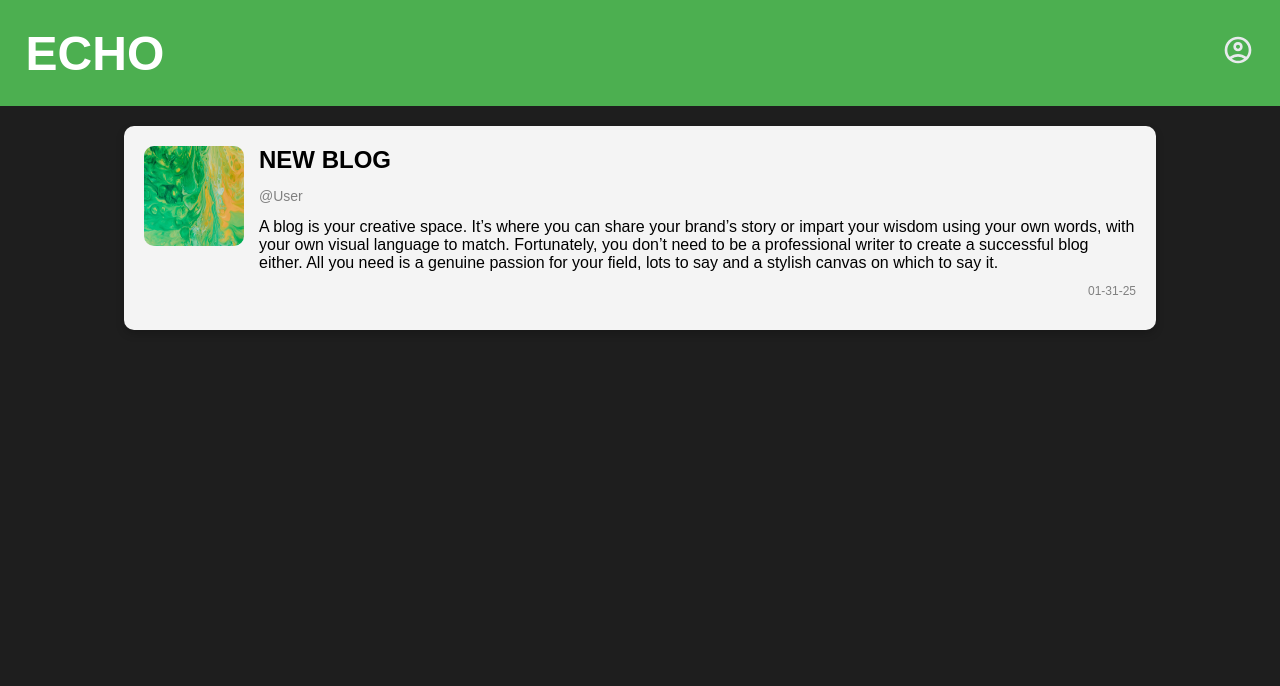
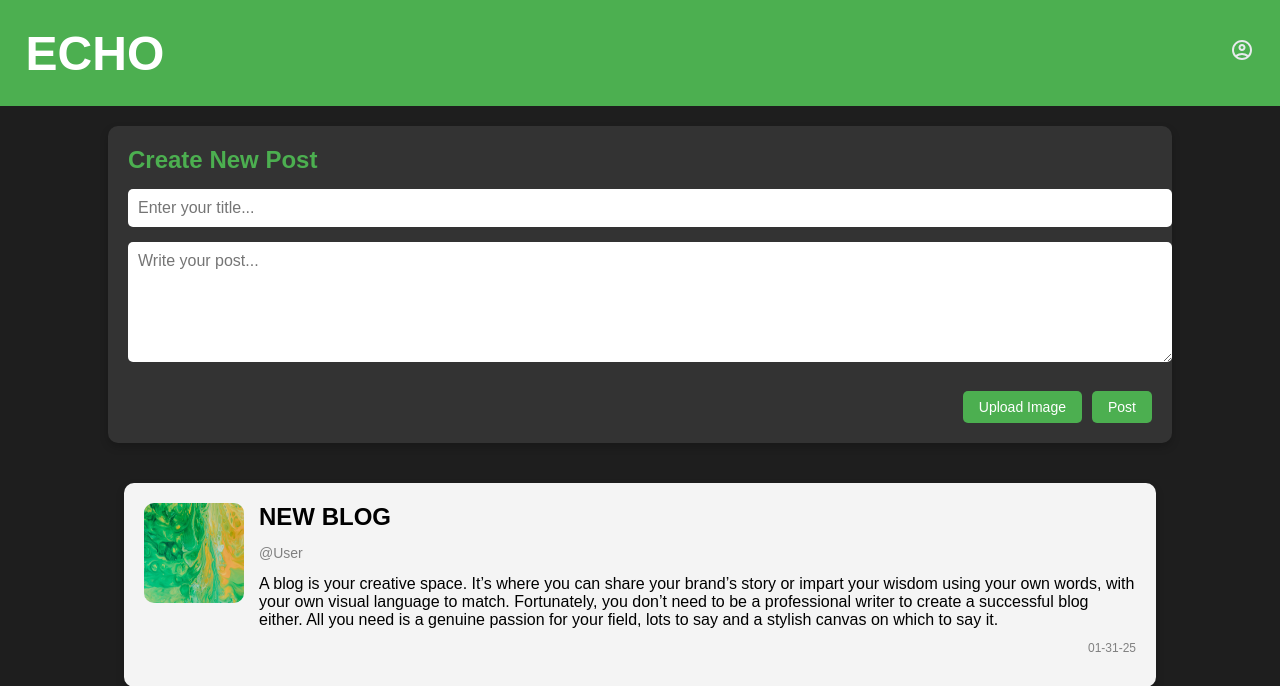
Before and after one commit to Pseudonym000/Echo-Database, a Flask app: page / in a window 1280 px wide. Shown: the top 686 px of the page. Run offline with Flask 3, Linux system fonts and the light colour scheme.

Commit message:
Added div for posting & uploading image, logout button in profile page

```diff
--- a/static/newsfeed.css
+++ b/static/newsfeed.css
@@ -25,10 +25,75 @@ h1 {
     margin: 0px;
 }
 
-.profile-icon img{
-    width: 2rem;
+.create-post-container {
+    width: 80%;
+    margin: 20px auto;
+    padding: 20px;
+    background-color: #333;
+    border-radius: 10px;
+    box-shadow: 0 4px 8px rgba(0, 0, 0, 0.2);
+}
+
+.post-form h2 {
+    color: #4CAF50;
+    margin: 0;
+    margin-bottom: 15px;
+    text-align: left;
+}
+
+.input-group {
+    margin-bottom: 15px;
+}
+
+.input-group input[type="text"] {
+    width: 100%;
+    padding: 10px;
+    border: none;
+    border-radius: 5px;
+    background-color: white;
+    font-size: 16px;
+}
+
+.input-group textarea {
+    width: 100%;
+    padding: 10px;
+    border: none;
+    border-radius: 5px;
+    background-color: white;
+    font-size: 16px;
+    min-height: 100px;
+    resize: vertical;
+    margin-bottom: 10px;
+}
+
+
+.action-buttons {
+    display: flex;
+    justify-content: right;
+    gap: 10px;
+    margin-top: 10px;
+}
+
+.upload-button {
+    padding: 8px 16px;
+    background-color: #4CAF50;
+    color: white;
+    border: none;
+    border-radius: 5px;
     cursor: pointer;
+    font-size: 14px;
 }
+
+.post-button {
+    padding: 8px 16px;
+    background-color: #4CAF50;
+    color: white;
+    border: none;
+    border-radius: 5px;
+    cursor: pointer;
+    font-size: 14px;
+}
+
 
 .container {
     display: flex;
--- a/templates/newsfeed.html
+++ b/templates/newsfeed.html
@@ -18,6 +18,25 @@
         </div>
     </div>
 
+    <div class="create-post-container">
+        <form class="post-form">
+            <h2>Create New Post</h2>
+            <div class="input-group">
+                <input type="text" name="title" placeholder="Enter your title..." required>
+            </div>
+            <div class="input-group">
+                <textarea name="content" placeholder="Write your post..." required></textarea>
+            </div>
+            <div class="action-buttons">
+                <label for="image" class="upload-button">
+                    Upload Image
+                </label>
+                <input type="file" id="image" name="image" accept="image/*" style="display: none;">
+                <button type="submit" class="post-button">Post</button>
+            </div>
+        </form>
+    </div>
+
     <div class="container">
         <div class="blog-card"><a href="{{ url_for('post') }}" class = "no-underline">
             <div class="blog-image">
--- a/templates/profile.html
+++ b/templates/profile.html
@@ -25,12 +25,16 @@
                 <h2>name here</h2>
                 <p class ="username">@placeholderusername</p>
                 <p class ="joined-date">Joined placeholder date</p>
+
                 <h3>Friends</h3>
                 <div class="friends-list">
                     <div class="friend">placeholder1</div>
                     <div class="friend">placeholder2</div>
                 </div>
+                <a href="" class="logout-button">Logout</a>
             </div>
+
+
             <div class = "content">
                 <div class = "blog-post">
                     <h2>TITLE OF BLOG HERE</h2>
```
Also changed, not shown: static/profilestyle.css (+19 -0 lines).
